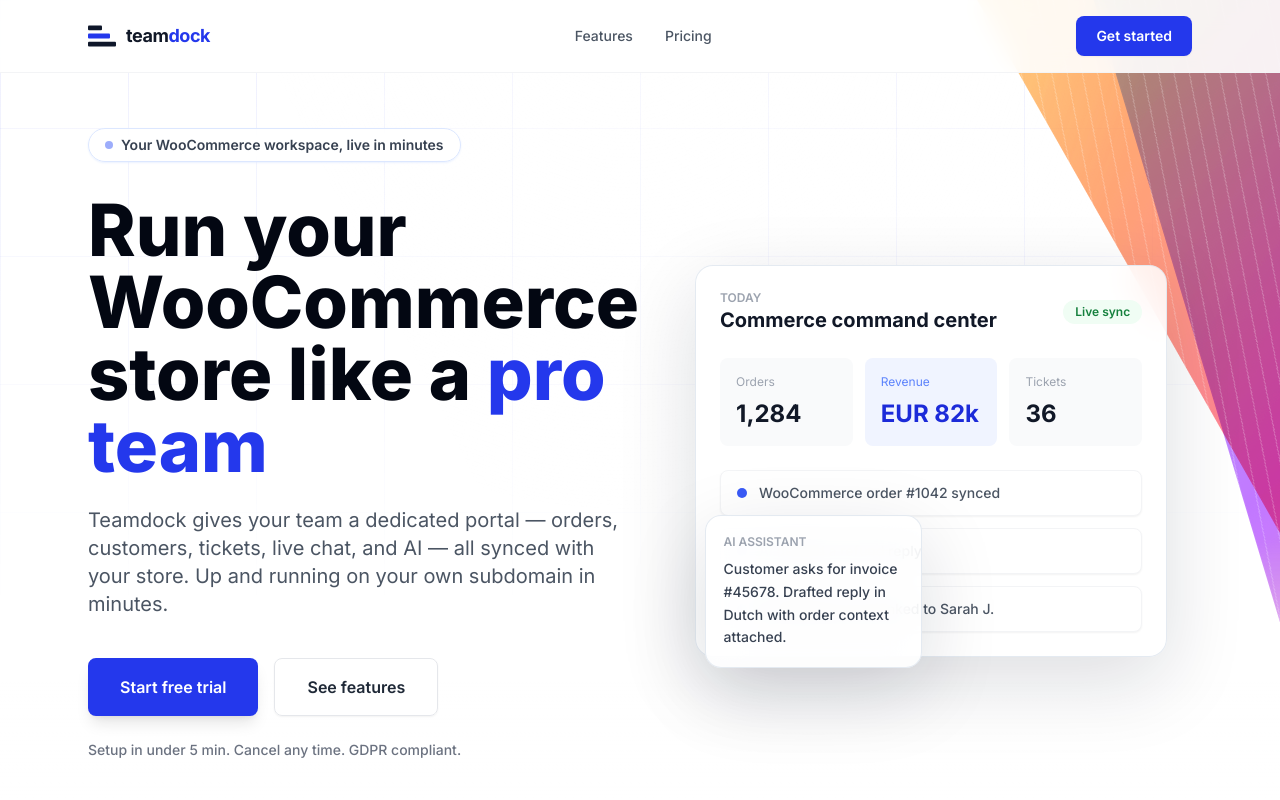
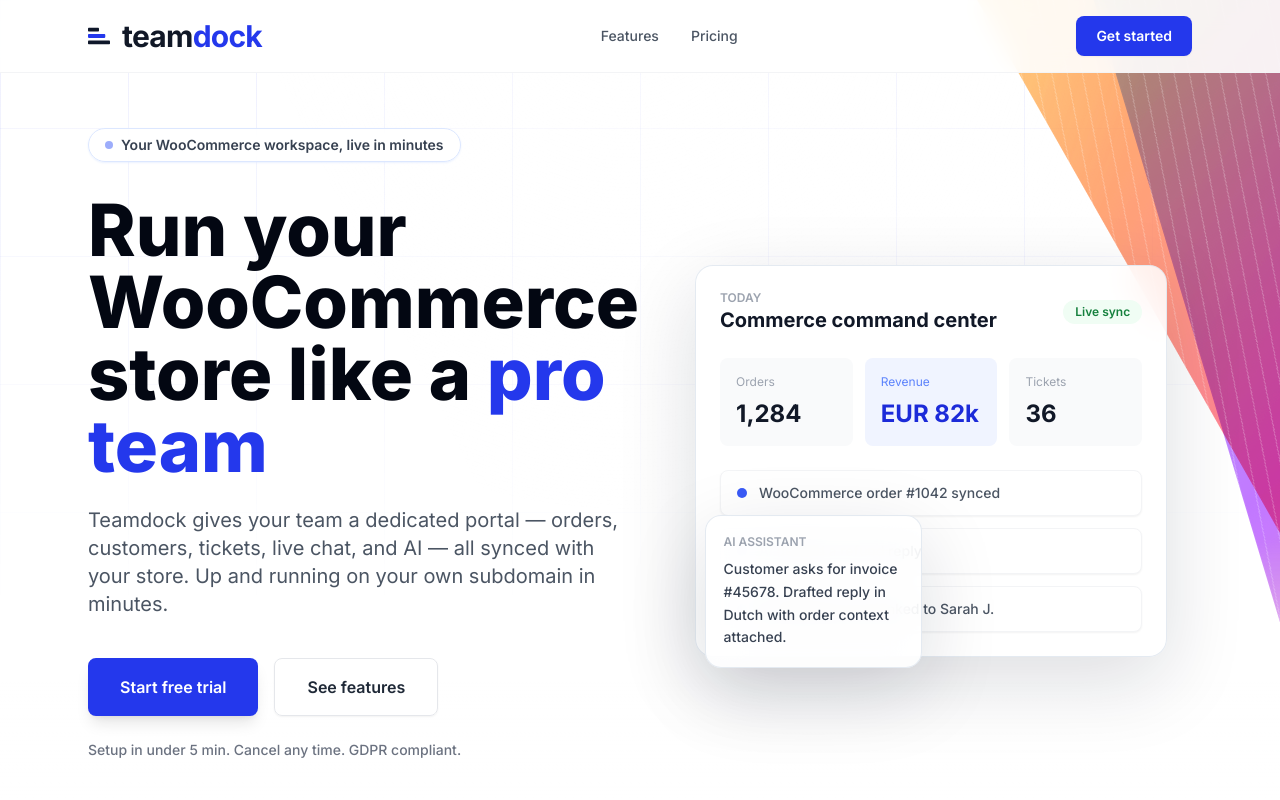
Before and after one commit to r-demarteau/workflow-saas, a SvelteKit app: page / in a window 1280 px wide. Shown: the top 800 px of the page. Built offline with nearby package versions, Linux system fonts and the light colour scheme.

Commit message:
feat: implement SVG logomark in nav, footer, and mock browser with correct brand colors and proportions

```diff
--- a/src/routes/+layout.svelte
+++ b/src/routes/+layout.svelte
@@ -6,13 +6,13 @@
 
 <nav class="fixed top-0 inset-x-0 z-50 border-b border-gray-100 bg-white/90 backdrop-blur-md">
 	<div class="mx-auto flex max-w-6xl items-center justify-between px-6 py-4">
-		<a href="/" class="flex items-center gap-2.5">
-			<svg viewBox="116 117 280 280" height="28" fill="none" xmlns="http://www.w3.org/2000/svg" aria-hidden="true">
+		<a href="/" class="flex items-center gap-3">
+			<svg viewBox="116 117 280 280" height="22" fill="none" xmlns="http://www.w3.org/2000/svg" aria-hidden="true">
 				<rect x="116" y="151" width="140" height="48" rx="10" fill="#0f172a"/>
 				<rect x="116" y="233" width="220" height="48" rx="10" fill="#2438ec"/>
 				<rect x="116" y="315" width="280" height="48" rx="10" fill="#0f172a"/>
 			</svg>
-			<span class="text-lg font-bold tracking-tight"><span class="text-gray-900">team</span><span class="text-brand-600">dock</span></span>
+			<span class="text-3xl font-bold tracking-tight"><span class="text-gray-900">team</span><span class="text-brand-600">dock</span></span>
 		</a>
 		<div class="hidden md:flex items-center gap-8">
 			<a href="/#features" class="text-sm font-medium text-gray-600 hover:text-gray-900">Features</a>
@@ -29,13 +29,13 @@
 <footer class="border-t border-gray-200 bg-gray-50 py-12 mt-24">
 	<div class="mx-auto max-w-6xl px-6">
 		<div class="flex flex-col md:flex-row items-center justify-between gap-4">
-			<div class="flex items-center gap-2">
+			<div class="flex items-center gap-3">
 				<svg viewBox="116 117 280 280" height="22" fill="none" xmlns="http://www.w3.org/2000/svg" aria-hidden="true">
 					<rect x="116" y="151" width="140" height="48" rx="10" fill="#0f172a"/>
 					<rect x="116" y="233" width="220" height="48" rx="10" fill="#2438ec"/>
 					<rect x="116" y="315" width="280" height="48" rx="10" fill="#0f172a"/>
 				</svg>
-				<span class="font-semibold"><span class="text-gray-900">team</span><span class="text-brand-600">dock</span></span>
+				<span class="text-3xl font-bold tracking-tight"><span class="text-gray-900">team</span><span class="text-brand-600">dock</span></span>
 			</div>
 			<p class="text-sm text-gray-500">© {new Date().getFullYear()} Teamdock. All rights reserved.</p>
 			<div class="flex gap-6">
```
